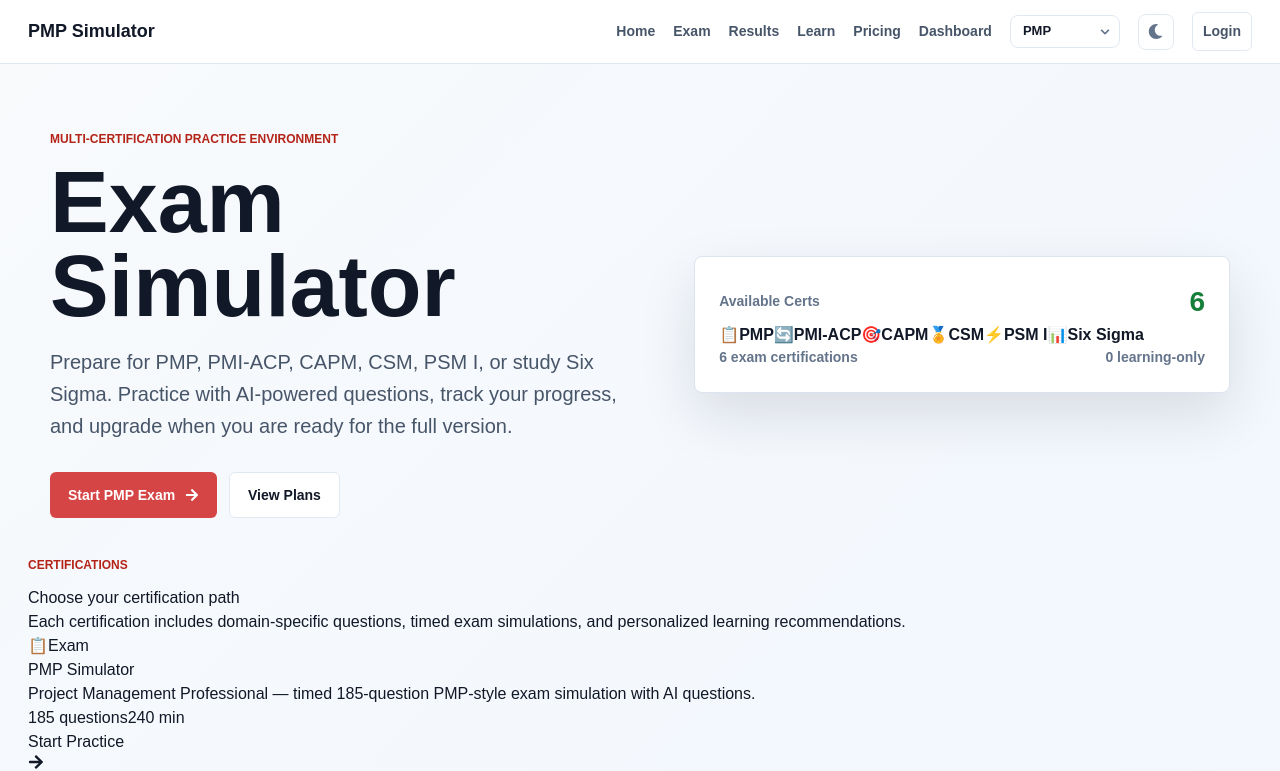
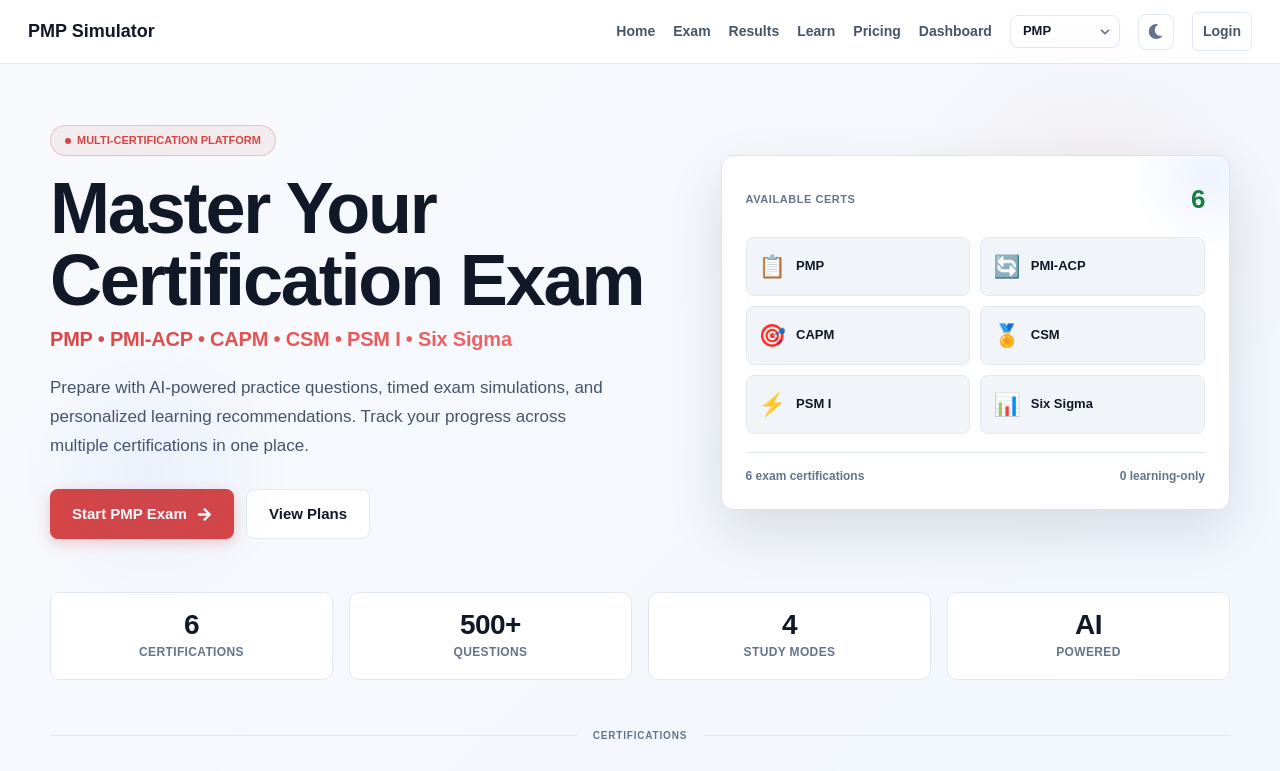
Before and after one commit to lalit9031/pmp-ai-simulator, a Next.js app: page / in a window 1280 px wide. Shown: the top 771 px of the page. Built offline with nearby package versions, Linux system fonts and the light colour scheme.

Commit message:
Redesign homepage with improved hero, stats, cert cards, and visual hierarchy

```diff
--- a/app/globals.css
+++ b/app/globals.css
@@ -123,44 +123,99 @@
   color: var(--link-hover);
 }
 
+/* ── Home page hero section ── */
 .intro-hero {
   max-width: 1180px;
-  min-height: 58vh;
+  min-height: 60vh;
   margin: 0 auto;
   display: grid;
-  grid-template-columns: minmax(0, 1.05fr) minmax(320px, 0.95fr);
-  align-items: center;
-  gap: 52px;
+  grid-template-columns: minmax(0, 1.1fr) minmax(300px, 0.9fr);
+  align-items: center;
+  gap: 48px;
+  position: relative;
+}
+
+.intro-hero::before {
+  content: "";
+  position: absolute;
+  top: -80px;
+  right: -60px;
+  width: 400px;
+  height: 400px;
+  border-radius: 999px;
+  background: radial-gradient(circle, rgb(214 69 69 / 6%), transparent 70%);
+  pointer-events: none;
+}
+
+.intro-hero::after {
+  content: "";
+  position: absolute;
+  bottom: -40px;
+  left: -40px;
+  width: 280px;
+  height: 280px;
+  border-radius: 999px;
+  background: radial-gradient(circle, rgb(37 99 235 / 5%), transparent 70%);
+  pointer-events: none;
 }
 
 .intro-copy h1 {
-  margin: 0 0 18px;
-  color: var(--page-text);
-  font-size: clamp(44px, 7vw, 88px);
-  font-weight: 900;
-  line-height: 0.95;
+  margin: 0 0 8px;
+  color: var(--page-text);
+  font-size: clamp(40px, 6vw, 72px);
+  font-weight: 900;
+  line-height: 1.0;
+  letter-spacing: -0.03em;
+}
+
+.intro-copy .intro-hero-tagline {
+  display: block;
+  margin-bottom: 20px;
+  background: linear-gradient(135deg, var(--accent-red), #f87171);
+  -webkit-background-clip: text;
+  -webkit-text-fill-color: transparent;
+  background-clip: text;
+  font-size: clamp(14px, 2vw, 20px);
+  font-weight: 800;
+  letter-spacing: -0.01em;
 }
 
 .intro-eyebrow {
-  margin-bottom: 12px;
-  color: #b42318;
-  font-size: 12px;
+  display: inline-flex;
+  align-items: center;
+  gap: 6px;
+  margin-bottom: 16px;
+  border: 1px solid rgb(180 35 24 / 20%);
+  border-radius: 999px;
+  background: rgb(180 35 24 / 6%);
+  color: var(--accent-red);
+  font-size: 11px;
   font-weight: 800;
   letter-spacing: 0;
   text-transform: uppercase;
+  padding: 6px 14px;
+}
+
+.intro-eyebrow-dot {
+  width: 6px;
+  height: 6px;
+  border-radius: 999px;
+  background: var(--accent-red);
+  flex-shrink: 0;
 }
 
 .intro-lede {
-  max-width: 640px;
+  max-width: 560px;
+  margin-top: 10px;
   color: var(--link-color);
-  font-size: 20px;
-  line-height: 1.6;
+  font-size: 17px;
+  line-height: 1.7;
 }
 
 .intro-actions {
   display: flex;
   gap: 12px;
-  margin-top: 30px;
+  margin-top: 28px;
 }
 
 .intro-primary-action {
@@ -168,18 +223,21 @@
   align-items: center;
   justify-content: center;
   gap: 10px;
-  min-height: 46px;
-  border-radius: 6px;
-  background: #d64545;
+  min-height: 50px;
+  border-radius: 8px;
+  background: var(--accent-red);
   color: #ffffff;
-  font-size: 14px;
+  font-size: 15px;
   font-weight: 800;
-  padding: 0 18px;
+  padding: 0 22px;
   text-decoration: none;
+  box-shadow: 0 4px 14px rgb(214 69 69 / 25%);
+  transition: transform 160ms ease, background-color 160ms ease, box-shadow 160ms ease;
 }
 
 .intro-primary-action:hover {
-  background: #b92f2f;
+  background: var(--accent-red-hover);
+  box-shadow: 0 6px 20px rgb(214 69 69 / 35%);
 }
 
 .intro-secondary-action {
@@ -187,20 +245,22 @@
   align-items: center;
   justify-content: center;
   gap: 10px;
-  min-height: 46px;
-  border: 1px solid var(--surface-border);
-  border-radius: 6px;
+  min-height: 50px;
+  border: 1.5px solid var(--surface-border);
+  border-radius: 8px;
   background: var(--surface-bg);
   color: var(--page-text);
-  font-size: 14px;
+  font-size: 15px;
   font-weight: 800;
-  padding: 0 18px;
+  padding: 0 22px;
   text-decoration: none;
+  transition: transform 160ms ease, border-color 160ms ease, background-color 160ms ease, box-shadow 160ms ease;
 }
 
 .intro-secondary-action:hover {
   border-color: var(--hover-border);
   background: var(--hover-bg);
+  box-shadow: 0 4px 12px var(--card-shadow);
 }
 
 .intro-nav-action {
@@ -209,126 +269,354 @@
   padding: 8px 10px;
 }
 
+/* Hero panel — cert badges */
 .intro-panel {
   border: 1px solid var(--card-border);
-  border-radius: 8px;
+  border-radius: 12px;
   background: var(--card-bg);
   padding: 24px;
   box-shadow: 0 22px 55px var(--card-shadow);
-}
-
-.intro-panel-header,
-.intro-panel-footer {
+  position: relative;
+  overflow: hidden;
+}
+
+.intro-panel::before {
+  content: "";
+  position: absolute;
+  top: -60px;
+  right: -60px;
+  width: 160px;
+  height: 160px;
+  border-radius: 999px;
+  background: radial-gradient(circle, rgb(37 99 235 / 8%), transparent 70%);
+  pointer-events: none;
+}
+
+.intro-panel-header {
   display: flex;
   align-items: center;
   justify-content: space-between;
   gap: 16px;
+  margin-bottom: 18px;
   color: var(--muted-text);
-  font-size: 14px;
+  font-size: 11px;
   font-weight: 800;
+  text-transform: uppercase;
+  letter-spacing: 0.05em;
 }
 
 .intro-panel-header strong {
   color: var(--accent-green);
+  font-size: 26px;
+  letter-spacing: -0.02em;
+}
+
+.intro-panel-footer {
+  display: flex;
+  align-items: center;
+  justify-content: space-between;
+  gap: 16px;
+  padding-top: 14px;
+  border-top: 1px solid var(--surface-border);
+  color: var(--muted-text);
+  font-size: 12px;
+  font-weight: 700;
+}
+
+.intro-cert-preview-grid {
+  display: grid;
+  grid-template-columns: repeat(2, 1fr);
+  gap: 10px;
+  margin-bottom: 18px;
+}
+
+.intro-cert-badge {
+  display: flex;
+  align-items: center;
+  gap: 10px;
+  border: 1px solid var(--surface-border);
+  border-radius: 8px;
+  background: var(--subtle-bg);
+  padding: 12px;
+  text-decoration: none;
+  transition: all 160ms ease;
+  position: relative;
+  overflow: hidden;
+}
+
+.intro-cert-badge:hover {
+  border-color: var(--hover-border);
+  background: var(--hover-bg);
+  transform: translateY(-1px);
+  box-shadow: 0 4px 12px var(--card-shadow);
+}
+
+.intro-cert-badge span {
+  font-size: 22px;
+  flex-shrink: 0;
+}
+
+.intro-cert-badge strong {
+  color: var(--page-text);
+  font-size: 13px;
+  font-weight: 800;
+}
+
+/* Social proof stats row */
+.intro-stats-row {
+  max-width: 1180px;
+  margin: 20px auto 0;
+  display: grid;
+  grid-template-columns: repeat(4, 1fr);
+  gap: 16px;
+}
+
+.intro-stat-item {
+  display: flex;
+  flex-direction: column;
+  align-items: center;
+  gap: 4px;
+  padding: 18px 12px;
+  border-radius: 10px;
+  background: var(--card-bg);
+  border: 1px solid var(--surface-border);
+}
+
+.intro-stat-value {
+  color: var(--page-text);
   font-size: 28px;
-}
-
-.intro-progress-grid {
+  font-weight: 900;
+  line-height: 1;
+  letter-spacing: -0.02em;
+}
+
+.intro-stat-label {
+  color: var(--muted-text);
+  font-size: 12px;
+  font-weight: 700;
+  text-transform: uppercase;
+  letter-spacing: 0.03em;
+}
+
+/* Section header */
+.intro-certs-header {
+  max-width: 700px;
+  margin-bottom: 28px;
+}
+
+.intro-certs-header h2 {
+  margin-bottom: 10px;
+  color: var(--page-text);
+  font-size: 30px;
+  font-weight: 900;
+  line-height: 1.08;
+  letter-spacing: -0.02em;
+}
+
+.intro-certs-header p {
+  color: var(--link-color);
+  font-size: 16px;
+  line-height: 1.65;
+}
+
+/* Certification cards redesign */
+.intro-certs {
+  max-width: 1180px;
+  margin: 48px auto 0;
+}
+
+.intro-certs-grid {
   display: grid;
-  grid-template-columns: repeat(6, 1fr);
+  grid-template-columns: repeat(3, minmax(0, 1fr));
+  gap: 18px;
+}
+
+.intro-cert-card {
+  display: flex;
+  flex-direction: column;
+  border: 1px solid var(--card-border);
+  border-radius: 12px;
+  background: var(--card-bg);
+  padding: 24px;
+  text-decoration: none;
+  transition: all 220ms ease;
+  position: relative;
+  overflow: hidden;
+}
+
+.intro-cert-card::before {
+  content: "";
+  position: absolute;
+  top: 0;
+  left: 0;
+  right: 0;
+  height: 4px;
+  background: currentColor;
+}
+
+.intro-cert-card::after {
+  content: "";
+  position: absolute;
+  top: 0;
+  right: 0;
+  width: 120px;
+  height: 120px;
+  border-radius: 999px;
+  background: radial-gradient(circle, currentColor 0%, transparent 70%);
+  opacity: 0.04;
+  pointer-events: none;
+}
+
+.intro-cert-card:hover {
+  transform: translateY(-4px);
+  box-shadow: 0 16px 40px var(--card-shadow);
+}
+
+.intro-cert-card-top {
+  display: flex;
+  align-items: center;
+  justify-content: space-between;
+  gap: 10px;
+  margin-bottom: 16px;
+}
+
+.intro-cert-card-icon {
+  display: inline-flex;
+  align-items: center;
+  justify-content: center;
+  width: 48px;
+  height: 48px;
+  border-radius: 12px;
+  background: var(--subtle-bg);
+  font-size: 24px;
+  transition: transform 200ms ease;
+}
+
+.intro-cert-card:hover .intro-cert-card-icon {
+  transform: scale(1.1) rotate(-4deg);
+}
+
+.intro-cert-card-type {
+  display: inline-flex;
+  align-items: center;
+  border: 1px solid var(--surface-border);
+  border-radius: 999px;
+  background: var(--surface-bg);
+  color: var(--muted-text);
+  font-size: 10px;
+  font-weight: 900;
+  text-transform: uppercase;
+  padding: 4px 10px;
+  letter-spacing: 0.03em;
+}
+
+.intro-cert-type-learning {
+  border-color: rgb(22 128 58 / 20%);
+  background: rgb(22 128 58 / 8%);
+  color: var(--accent-green);
+}
+
+.intro-cert-card h3 {
+  margin-bottom: 8px;
+  color: var(--page-text);
+  font-size: 17px;
+  font-weight: 900;
+  line-height: 1.2;
+}
+
+.intro-cert-card p {
+  flex: 1;
+  color: var(--link-color);
+  font-size: 13px;
+  line-height: 1.55;
+  margin-bottom: 16px;
+}
+
+.intro-cert-card-meta {
+  display: flex;
+  gap: 10px;
+  margin-bottom: 14px;
+}
+
+.intro-cert-card-meta span {
+  display: inline-flex;
+  align-items: center;
+  gap: 4px;
+  border-radius: 6px;
+  background: var(--subtle-bg);
+  color: var(--muted-text);
+  font-size: 11px;
+  font-weight: 800;
+  padding: 5px 9px;
+}
+
+.intro-cert-card-action {
+  display: flex;
+  align-items: center;
   gap: 8px;
-  margin: 28px 0;
-}
-
-.intro-progress-grid span {
-  aspect-ratio: 1;
-  border: 1px solid var(--surface-border);
-  background: var(--subtle-bg);
-}
-
-.intro-progress-grid .intro-progress-active {
-  border-color: var(--accent-green);
-  background: var(--accent-green);
-}
-
+  color: var(--accent-blue);
+  font-size: 13px;
+  font-weight: 800;
+  transition: gap 160ms ease;
+}
+
+.intro-cert-card:hover .intro-cert-card-action {
+  gap: 12px;
+}
+
+.intro-cert-card-action svg {
+  transition: transform 160ms ease;
+  font-size: 11px;
+}
+
+.intro-cert-card:hover .intro-cert-card-action svg {
+  transform: translateX(3px);
+}
+
+/* Routes section redesign */
 .intro-routes {
   max-width: 1180px;
-  margin: 36px auto 0;
-  display: grid;
-  grid-template-columns: repeat(4, minmax(0, 1fr));
-  gap: 16px;
-}
-
-.intro-offer {
-  max-width: 1180px;
-  margin: 18px auto 0;
+  margin: 48px auto 0;
   display: grid;
   grid-template-columns: repeat(3, minmax(0, 1fr));
   gap: 16px;
 }
 
-.intro-offer > div {
+.intro-route-card {
+  display: flex;
+  align-items: flex-start;
+  gap: 16px;
   border: 1px solid var(--card-border);
-  border-radius: 8px;
-  background: var(--card-bg);
-  padding: 18px;
-}
-
-.intro-offer span,
-.pricing-kicker {
-  display: inline-block;
-  margin-bottom: 8px;
-  color: #b42318;
-  font-size: 11px;
-  font-weight: 900;
-  text-transform: uppercase;
-}
-
-.intro-offer strong {
-  display: block;
-  margin-bottom: 8px;
-  color: var(--page-text);
-  font-size: 20px;
-  font-weight: 900;
-}
-
-.intro-offer p {
-  color: var(--link-color);
-  font-size: 14px;
-  line-height: 1.55;
-}
-
-.intro-route-card {
-  display: grid;
-  grid-template-columns: auto 1fr;
-  gap: 14px;
-  border: 1px solid var(--card-border);
-  border-radius: 8px;
+  border-radius: 12px;
   background: var(--card-bg);
   color: var(--link-color);
-  padding: 18px;
+  padding: 22px;
   text-decoration: none;
-  transition:
-    border-color 160ms ease,
-    transform 160ms ease,
-    box-shadow 160ms ease;
+  transition: all 200ms ease;
 }
 
 .intro-route-card:hover {
   border-color: var(--accent-blue);
-  transform: translateY(-2px);
-  box-shadow: 0 16px 34px var(--card-shadow);
+  transform: translateY(-3px);
+  box-shadow: 0 12px 32px var(--card-shadow);
 }
 
 .intro-route-icon {
   display: inline-flex;
   align-items: center;
   justify-content: center;
-  width: 40px;
-  height: 40px;
-  border-radius: 8px;
+  flex-shrink: 0;
+  width: 44px;
+  height: 44px;
+  border-radius: 10px;
   background: var(--accent-blue-bg);
   color: var(--accent-blue);
+  font-size: 16px;
+  transition: transform 200ms ease;
+}
+
+.intro-route-card:hover .intro-route-icon {
+  transform: scale(1.1);
 }
 
 .intro-route-heading {
@@ -336,7 +624,7 @@
   align-items: center;
   justify-content: space-between;
   gap: 12px;
-  margin-bottom: 8px;
+  margin-bottom: 6px;
 }
 
 .intro-route-heading h2 {
@@ -349,16 +637,41 @@
   border-radius: 999px;
   background: var(--subtle-bg);
   color: var(--muted-text);
-  font-size: 11px;
+  font-size: 10px;
   font-weight: 800;
-  padding: 5px 8px;
+  padding: 4px 8px;
   text-transform: uppercase;
+  letter-spacing: 0.03em;
 }
 
 .intro-route-card p {
   color: var(--link-color);
-  font-size: 14px;
-  line-height: 1.5;
+  font-size: 13px;
+  line-height: 1.55;
+}
+
+/* Section separator */
+.intro-section-divider {
+  max-width: 1180px;
+  margin: 48px auto 0;
+  display: flex;
+  align-items: center;
+  gap: 16px;
+}
+
+.intro-section-divider-line {
+  flex: 1;
+  height: 1px;
+  background: var(--surface-border);
+}
+
+.intro-section-divider span {
+  color: var(--muted-text);
+  font-size: 10px;
+  font-weight: 900;
+  text-transform: uppercase;
+  letter-spacing: 0.08em;
+  white-space: nowrap;
 }
 
 /* Layout-wide navigation */
@@ -4194,7 +4507,6 @@
 
   .intro-hero,
   .intro-routes,
-  .intro-offer,
   .auth-grid,
   .pricing-grid {
     grid-template-columns: 1fr;
@@ -4202,11 +4514,24 @@
 
   .intro-hero {
     min-height: auto;
-    gap: 28px;
+    gap: 32px;
+  }
+
+  .intro-hero::before,
+  .intro-hero::after {
+    display: none;
   }
 
   .intro-copy h1 {
     font-size: 44px;
+  }
+
+  .intro-certs-grid {
+    grid-template-columns: repeat(2, minmax(0, 1fr));
+  }
+
+  .intro-stats-row {
+    grid-template-columns: repeat(2, 1fr);
   }
 
   .intro-lede {
--- a/app/page.tsx
+++ b/app/page.tsx
@@ -59,12 +59,22 @@
       <section className="intro-hero">
         <FadeIn>
         <div className="intro-copy">
-          <p className="intro-eyebrow">Multi-Certification Practice Environment</p>
-          <h1>Exam Simulator</h1>
+          <p className="intro-eyebrow">
+            <span className="intro-eyebrow-dot" />
+            Multi-Certification Platform
+          </p>
+          <h1>
+            Master Your
+            <br />
+            Certification Exam
+          </h1>
+          <span className="intro-hero-tagline">
+            PMP &bull; PMI-ACP &bull; CAPM &bull; CSM &bull; PSM I &bull; Six Sigma
+          </span>
           <p className="intro-lede">
-            Prepare for PMP, PMI-ACP, CAPM, CSM, PSM I, or study Six Sigma.
-            Practice with AI-powered questions, track your progress, and upgrade
-            when you are ready for the full version.
+            Prepare with AI-powered practice questions, timed exam simulations,
+            and personalized learning recommendations. Track your progress
+            across multiple certifications in one place.
           </p>
           <div className="intro-actions">
             <ScaleOnHover>
@@ -94,7 +104,6 @@
                 key={cert.slug}
                 href={`/exam?cert=${cert.slug}&plan=free&fresh=1`}
                 className="intro-cert-badge"
-                style={{ borderLeftColor: cert.color }}
                 title={cert.title}
               >
                 <span>{cert.icon}</span>
@@ -110,12 +119,50 @@
         </SlideUp>
       </section>
 
+      {/* Social proof stats */}
+      <StaggerContainer className="intro-stats-row">
+        <StaggerItem>
+          <div className="intro-stat-item">
+            <span className="intro-stat-value">6</span>
+            <span className="intro-stat-label">Certifications</span>
+          </div>
+        </StaggerItem>
+        <StaggerItem>
+          <div className="intro-stat-item">
+            <span className="intro-stat-value">500+</span>
+            <span className="intro-stat-label">Questions</span>
+          </div>
+        </StaggerItem>
+        <StaggerItem>
+          <div className="intro-stat-item">
+            <span className="intro-stat-value">4</span>
+            <span className="intro-stat-label">Study Modes</span>
+          </div>
+        </StaggerItem>
+        <StaggerItem>
+          <div className="intro-stat-item">
+            <span className="intro-stat-value">AI</span>
+            <span className="intro-stat-label">Powered</span>
+          </div>
+        </StaggerItem>
+      </StaggerContainer>
+
+      {/* Section divider */}
+      <div className="intro-section-divider">
+        <div className="intro-section-divider-line" />
+        <span>Certifications</span>
+        <div className="intro-section-divider-line" />
+      </div>
+
       {/* Certification cards */}
       <section className="intro-certs" aria-label="Certifications">
         <FadeIn>
         <div className="intro-certs-header">
-          <p className="intro-eyebrow">Certifications</p>
-          <h2>Choose your certification path</h2>
+          <p className="intro-eyebrow">
+            <span className="intro-eyebrow-dot" />
+            Choose Your Path
+          </p>
+          <h2>Pick a certification to practice</h2>
           <p>
             Each certification includes domain-specific questions, timed exam
             simulations, and personalized learning recommendations.
@@ -129,7 +176,7 @@
             <Link
               href={`/exam?cert=${cert.slug}&plan=free&fresh=1`}
               className="intro-cert-card"
-              style={{ borderTopColor: cert.color }}
+              style={{ color: cert.color }}
             >
               <div className="intro-cert-card-top">
                 <span className="intro-cert-card-icon">{cert.icon}</span>
@@ -137,7 +184,7 @@
                   {cert.type === "exam" ? "Exam" : "Learning"}
                 </span>
               </div>
-              <h3>{cert.title}</h3>
+              <h3>{cert.shortName}</h3>
               <p>{cert.description}</p>
               <div className="intro-cert-card-meta">
                 {cert.type === "exam" && (
@@ -158,6 +205,13 @@
           ))}
         </StaggerContainer>
       </section>
+
+      {/* Section divider */}
+      <div className="intro-section-divider">
+        <div className="intro-section-divider-line" />
+        <span>Quick Access</span>
+        <div className="intro-section-divider-line" />
+      </div>
 
       <StaggerContainer className="intro-routes" aria-label="Application routes">
         <StaggerItem>
@@ -204,12 +258,22 @@
         </StaggerItem>
       </StaggerContainer>
 
+      {/* Section divider */}
+      <div className="intro-section-divider">
+        <div className="intro-section-divider-line" />
+        <span>Unlock More</span>
+        <div className="intro-section-divider-line" />
+      </div>
+
       {isSignedIn && !hasPaidPlan && (
         <FadeIn>
         <section className="intro-benefits" aria-label="Paid plan benefits">
           <SlideUp>
           <div className="intro-benefits-header">
-            <p className="intro-eyebrow">Unlock Full Access</p>
+            <p className="intro-eyebrow">
+              <span className="intro-eyebrow-dot" />
+              Unlock Full Access
+            </p>
             <h2>Why go paid?</h2>
             <p>
               Get the complete exam experience with AI-powered questions,
```
